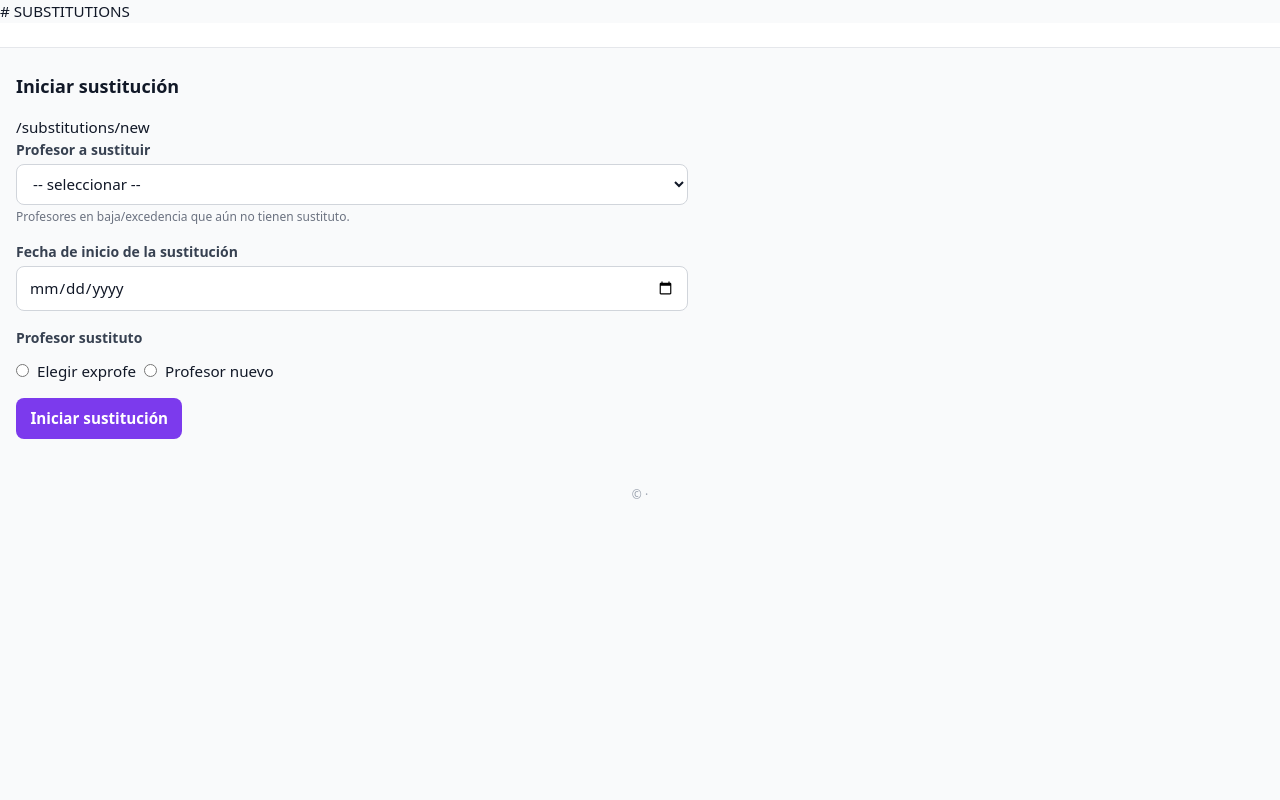
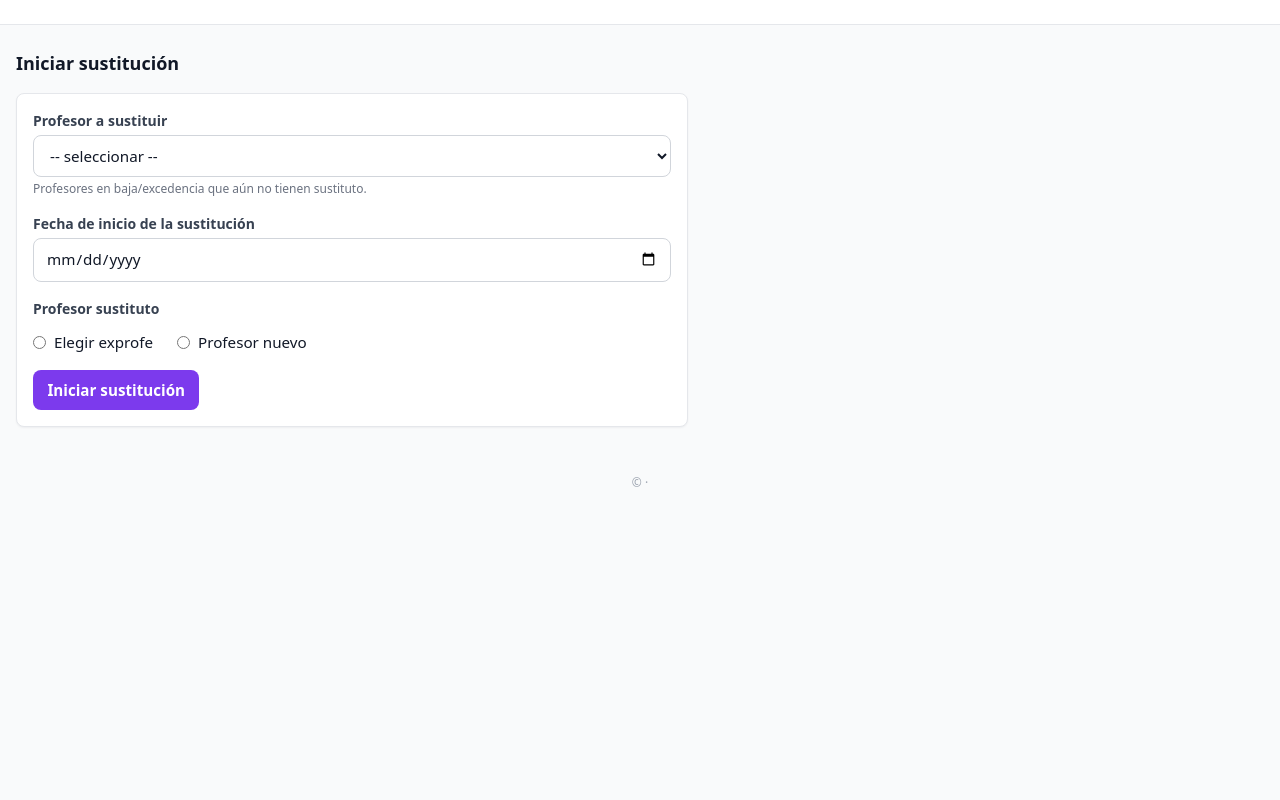
Before and after one commit to pablo-1974/AGB-ausencias, a FastAPI app: template templates/substitutions_new.html in a window 1280 px wide. Run offline with FastAPI, Linux system fonts and the light colour scheme; the template is opened without the code that fills it, so the values that code supplies are empty; some libraries are stand-ins or nearby versions.

Commit message:
Update substitutions_new.html

```diff
--- a/templates/substitutions_new.html
+++ b/templates/substitutions_new.html
@@ -1,4 +1,3 @@
-# SUBSTITUTIONS
 {% extends "base.html" %}
 {% block content %}
 
@@ -11,9 +10,7 @@
   <div class="mb-4 p-3 rounded bg-green-100 text-green-700">{{ info }}</div>
 {% endif %}
 
-/substitutions/new
-  <div class="grid gap-4 max-w-2xl">
-
+<form method="post" action="/substitutions/new" class="card grid gap-4 max-w-2xl">
   <!-- Profesor a sustituir -->
   <div>
     <label class="label">Profesor a sustituir</label>
@@ -58,9 +55,7 @@
       <select name="exprof_teacher_id" class="input" :required="mode==='exprof'">
         <option value="">-- seleccionar exprofe --</option>
         {% for t in exprofes %}
-          <option value="{{ t.id }}">
-            {{ t.name }}{% if t.alias %} ({{ t.alias }}){% endif %}
-          </option>
+          <option value="{{ t.id }}">{{ t.name }}{% if t.alias %} ({{ t.alias }}){% endif %}</option>
         {% endfor %}
       </select>
     </div>
@@ -85,8 +80,6 @@
   <div>
     <button class="btn-primary">Iniciar sustitución</button>
   </div>
-
-  </div>
 </form>
 
 {% endblock %}
```
Lines whose indentation alone changed are shown as unchanged.
